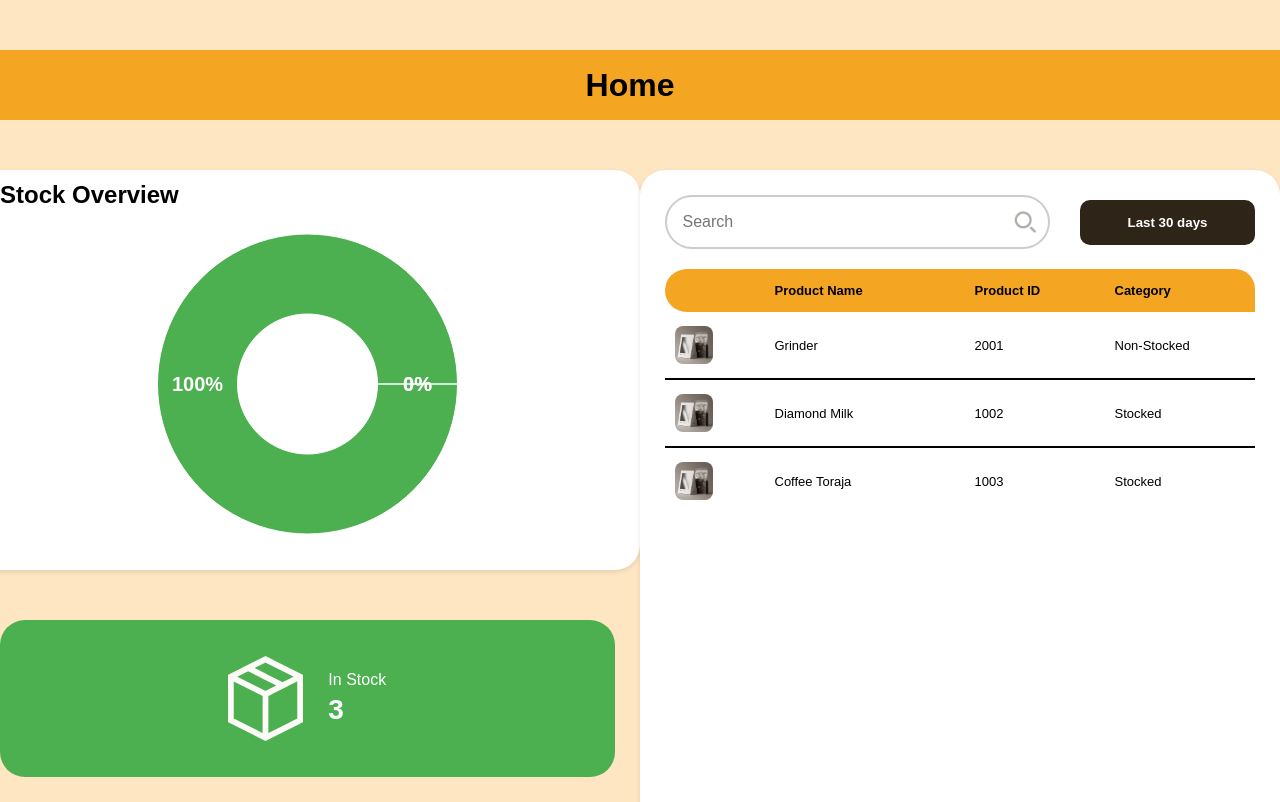
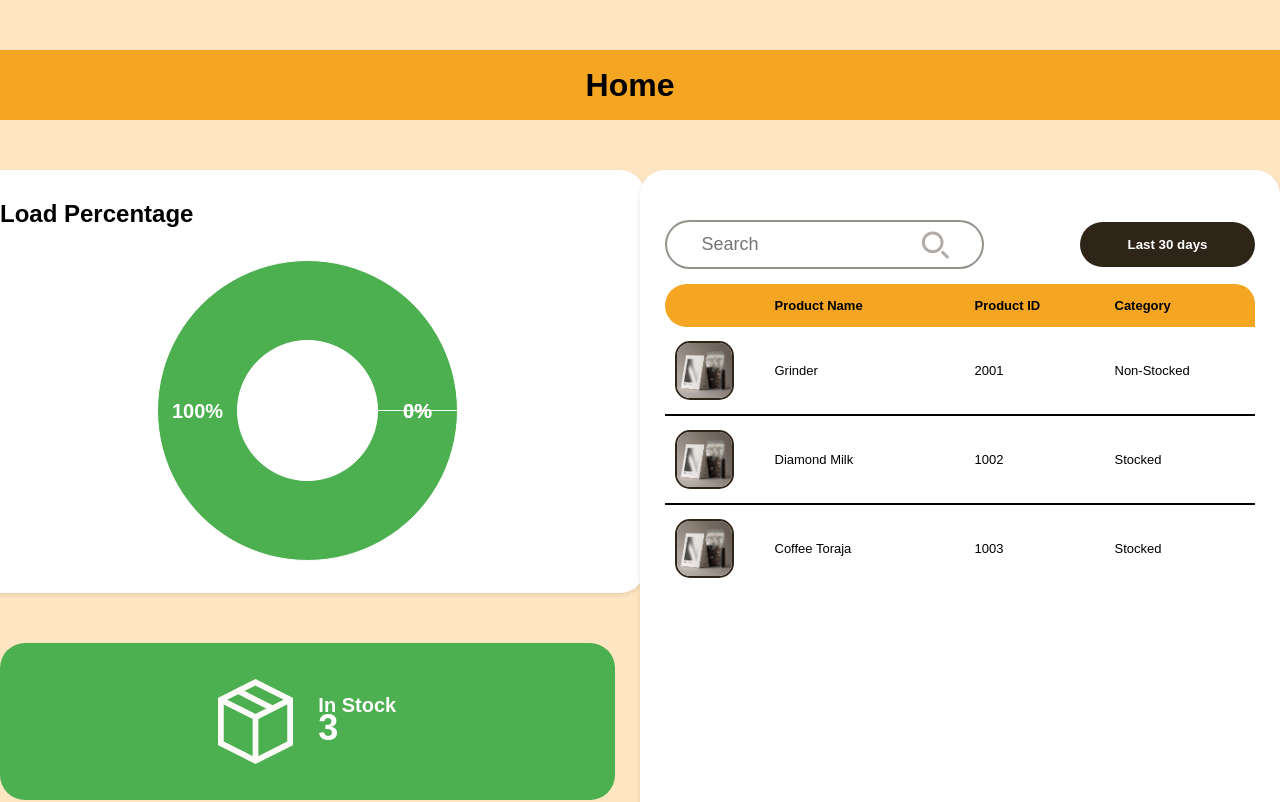
Before and after one commit to Iwaklele1/ToerahInventory, a React (Vite) app: page / in a window 1280 px wide. Shown: the top 802 px of the page. Built offline with nearby package versions, Linux system fonts and the light colour scheme; sample sign-in values are in the browser's storage; a web font is replaced by a local one.

Commit message:
Hompage Done

```diff
--- a/src/pages/HomePage.tsx
+++ b/src/pages/HomePage.tsx
@@ -90,8 +90,8 @@ const HomePage: React.FC = () => {
       <div className="left-section">
         {/* Pie Chart */}
         <div className="chart-card">
-          <h3>Stock Overview</h3>
-          <ResponsiveContainer width="100%" height={350}>
+          <h3>Load Percentage</h3>
+          <ResponsiveContainer width="100%" height={365}>
             <PieChart>
               <Pie
                   data={pieData}
@@ -142,23 +142,23 @@ const HomePage: React.FC = () => {
         <div className="left-section">
           <div className="main-item large green">
             <img src={boxIcon} alt="Box" />
-            <div>
-              <p>In Stock</p>
-              <h2>{summary.inStock}</h2>
+            <div className="main-item-teks">
+              <p className="main-item status">In Stock</p>
+              <p className="main-item number">{summary.inStock}</p>
             </div>
           </div>
 
           <div className="box-row">
             <div className="main-item small yellow">
-              <img src={boxIcon} alt="Box" />
-              <div>
+              <img src={boxIcon} alt="Box" width={53} height={60}/>
+              <div className="main-item-teks">
                 <p>Low Stock</p>
                 <h2>{summary.lowStock}</h2>
               </div>
             </div>
 
             <div className="main-item small red">
-              <img src={boxIcon} alt="Box" />
+              <img src={boxIcon} alt="Box" width={53} height={60} />
               <div>
                 <p>Out of Stock</p>
                 <h2>{summary.outOfStock}</h2>
@@ -171,15 +171,15 @@ const HomePage: React.FC = () => {
       {/* ===== RIGHT SECTION ===== */}
       <div className="right-section">
         <div className="home-header">
-          <div className="search-container">
+          <div className="home-search-container">
             <input
               type="text"
               placeholder="Search"
-              className="search-input"
+              className="home-search-input"
               value={searchTerm}
               onChange={(e) => setSearchTerm(e.target.value)}
             />
-            <img src={searchIcon} alt="search" className="search-icon" />
+            <img src={searchIcon} alt="search" className="home-search-icon" />
           </div>
 
           {/* Filter Dropdown */}
@@ -279,8 +279,8 @@ const HomePage: React.FC = () => {
                     onClick={() => navigate(`/detailitem/${item.id}`)}
                     style={{ cursor: "pointer" }}
                   >
-                    <td className="image-cell">
-                      <div className="product-thumb">
+                    <td className="home-image-cell">
+                      <div className="home-product-thumb">
                         <img src={item.image} alt={item.productName} />
                       </div>
                     </td>
--- a/src/styles/HomePage.css
+++ b/src/styles/HomePage.css
@@ -11,20 +11,20 @@
 
 /* ===== Left Section ===== */
 .left-section {
+  height: 860px;
   display: flex;
   flex-direction: column;
   width: 572px; /* biar sama dengan lebar chart & box besar */
-  gap: 50px;
 }
 
 /* Pie Chart Card */
 .chart-card {
   background: var(--white);
   border-radius: 25px;
-  height: 400px;
+  height: 466px;
   box-shadow: 0 2px 5px rgba(0, 0, 0, 0.1);
-  margin: 0;
-  padding: 0 25px;
+  margin-bottom: 50px;
+  padding: 30px 30px 0 30px;
   display: flex;
   justify-content: center;
   flex-direction: column;
@@ -43,15 +43,33 @@
   background-color: var(--full-stock);
   border-radius: 25px;
   display: flex;
-
   align-items: center;
   justify-content: center;
   gap: 25px;
-
   color: var(--white);
-  padding: 25px;
   box-sizing: border-box;
   cursor: pointer;
+  margin-bottom: 30px;
+}
+
+.main-item-teks {
+  gap: 0;
+  display: flex;
+  flex-direction: column;
+  margin: 0;
+}
+
+.main-item.status {
+  font-size: 20px;
+  margin: 0;
+  padding: 0;
+  font-weight: 700;
+}
+
+.main-item.number {
+  font-size: 36px;
+  font-weight: 600;
+  margin-top: -10px;
 }
 
 /* Dua kotak kecil di bawahnya (red dan yellow) */
@@ -63,14 +81,13 @@
 
 .main-item.small {
   width: 270px;
-  height: 157px;
+  height: 152px;
   border-radius: 25px;
   display: flex;
   align-items: center;
-  justify-content: flex-start;
+  justify-content: center;
   gap: 15px;
   color: var(--white);
-  padding: 25px;
   box-sizing: border-box;
   cursor: pointer;
 }
@@ -94,11 +111,13 @@
 
 .main-item h2 {
   font-size: 28px;
-  margin: 5px 0 0 0;
+  margin: -5px 0 0 0;
+  font-weight: 600;
 }
 
 .main-item p {
   font-size: 16px;
+  font-weight: 700;
   margin: 0;
 }
 
@@ -106,7 +125,7 @@
 .right-section {
   background-color: var(--white);
   border-radius: 25px;
-  padding: 25px;
+  padding: 50px 25px;
   width: 1114px; /* biar tabel nggak ketarik */
   height: 820px; /* sesuai permintaanmu */
   box-shadow: 0 2px 5px rgba(0, 0, 0, 0.1);
@@ -119,15 +138,39 @@
   display: flex;
   justify-content: space-between;
   align-items: center;
-  margin-bottom: 20px;
-  gap: 10px;
+  margin-bottom: 15px;
+}
+
+.home-search-container {
+  position: relative;
+  display: flex;
+  align-items: center;
+  margin: 0;
+  position: relative;
+}
+
+.home-search-container input {
+  width: 280px;
+  height: 45px;
+  border: 2px solid var(--search-border-color);
+  border-radius: 25px;
+  font-size: 18px;
+  padding: 0 0 0 35px;
+  margin: 0;
+}
+
+
+.home-search-container img {
+  z-index: 2;
+  position: absolute;
+  right: 35px;
 }
 
 .btn-30days {
   background-color: var(--secondary-text-color);
   color: var(--white);
   border: none;
-  border-radius: 10px;
+  border-radius: 25px;
   padding: 8px 15px;
   width: 175px;
   height: 45px;
@@ -240,34 +283,30 @@
 }
 
 /* ===== PRODUCT CELL (Gambar + Nama) ===== */
-.product-cell {
-  display: flex;
-  align-items: center;
-  gap: 18px; /* jarak antara gambar dan nama */
-  padding-left: 12px; /* biar gak terlalu nempel kiri */
-}
+
 
 /* ===== PRODUCT IMAGE ===== */
-.product-thumb {
+.home-product-thumb {
   width: 55px;
   height: 55px;
-  border-radius: 10px;
+  border-radius: 15px;
   overflow: hidden;
   flex-shrink: 0;
   display: flex;
   justify-content: center;
   align-items: center;
   background-color: var(--white);
+  border: 2px solid var(--dark-brown);
 }
 
-.product-thumb img {
+.home-product-thumb img {
   width: 100%;
   height: 100%;
   object-fit: cover;
 }
 
 /* ===== PRODUCT NAME ===== */
-.product-name {
+.home-product-name {
   font-weight: 500;
   color: #111;
   white-space: nowrap;
@@ -321,35 +360,6 @@
 .home-table th:nth-child(6),
 .home-table td:nth-child(6) {
   width: 200px;
-}
-
-.search-container {
-  position: relative;
-  display: flex;
-  align-items: center;
-}
-
-.search-input {
-  width: 319px;
-  height: 30px;
-  padding: 8px 35px 8px 12px; /* Tambah ruang di kanan buat ikon */
-  border: 2px solid var(--search-border-color);
-  border-radius: 25px;
-  font-size: 18px;
-  outline: none;
-}
-
-.search-icon {
-  position: absolute;
-  right: 16px; /* pas di kanan */
-  width: 22px;
-  height: 22px;
-  cursor: pointer;
-  transition: opacity 0.2s ease;
-}
-
-.search-icon:hover {
-  opacity: 1;
 }
 
 /* ===== Responsiveness ===== */
--- a/src/utils/InventoryHook.ts
+++ b/src/utils/InventoryHook.ts
@@ -34,7 +34,7 @@ export function InventoryHook() {
     type: "Pcs",
     status: "In Stock",
     supplier: "",
-    image: "/images/default.png",
+    image: "/src/assets/Rectangle%2062.png",
     description: "",
     lastUpdated: new Date().toISOString().split("T")[0],
   });
```
